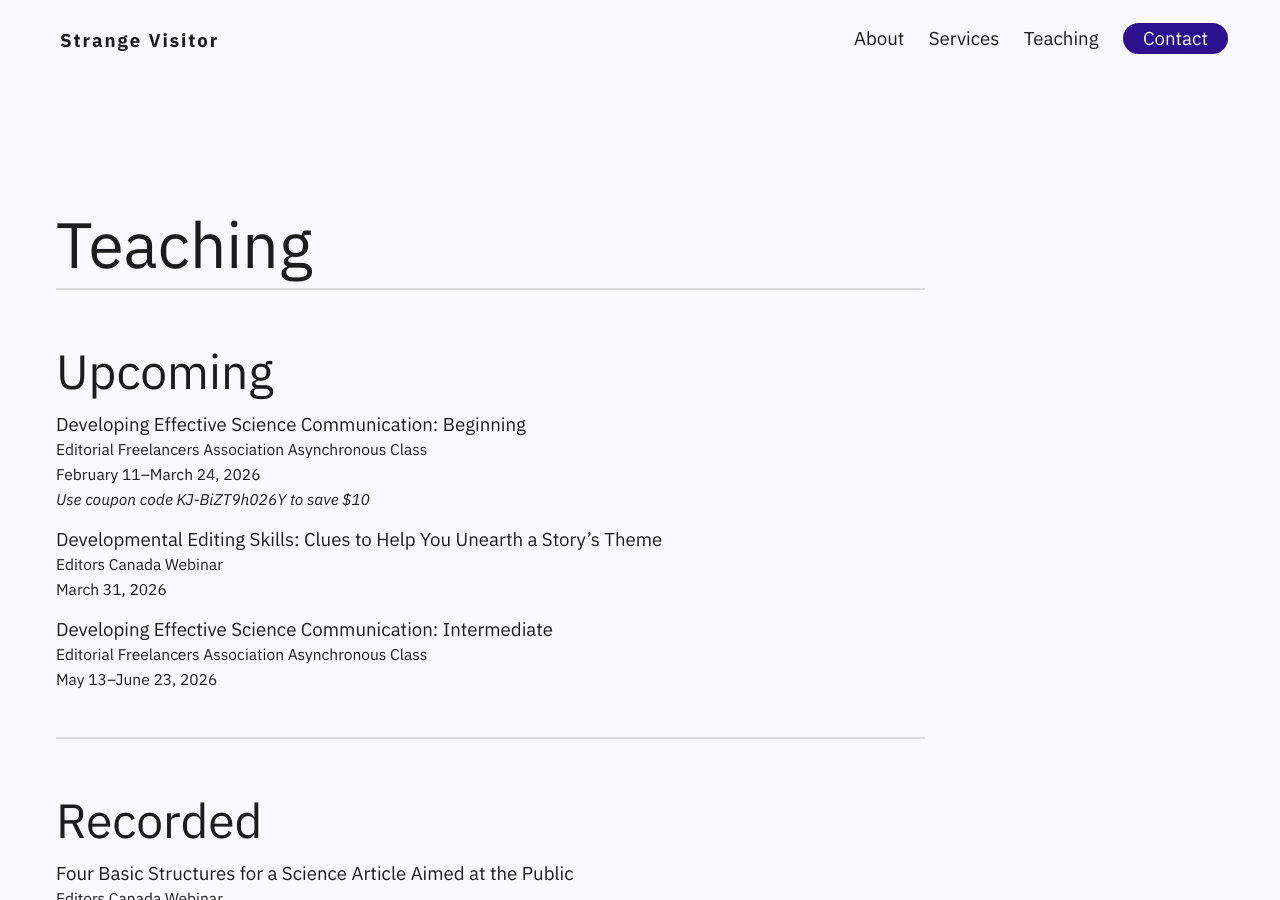
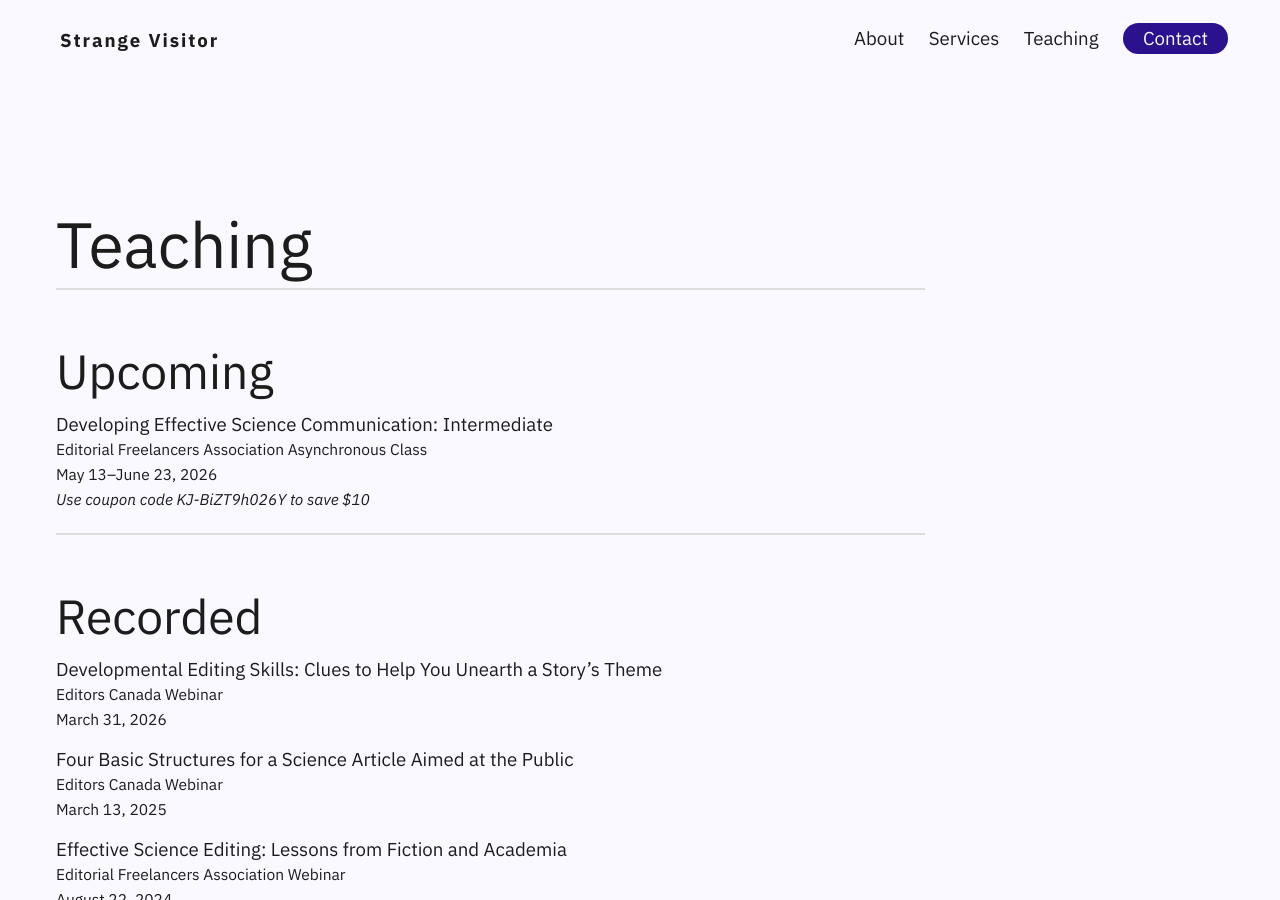
Before and after one commit to kgrimSV/Strange_Visitor, a Jekyll site: the page built from teaching.md, in a window 1280 px wide and 900 px high. Built offline with Jekyll 4.4.1, drawn with Linux system fonts in a browser that asks for light colours; some web fonts are replaced.

Commit message:
Update teaching.md
updated 4/10

```diff
--- a/teaching.md
+++ b/teaching.md
@@ -8,27 +8,21 @@ permalink: /teaching/
 
 ## Upcoming
 
-[Developing Effective Science Communication: Beginning](https://community.the-efa.org/event/effective-science-communication-beginning-sp26)  <br>
-<small>Editorial Freelancers Association Asynchronous Class</small><br>
-<small>February 11–March 24, 2026</small>
-<br>
-<small>*Use coupon code KJ-BiZT9h026Y to save $10*</small>
-<br>
-
-[Developmental Editing Skills: Clues to Help You Unearth a Story’s Theme](https://webinars.editors.ca/upcoming_webinar/developmental-editing-skills-clues-to-help-you-unearth-a-storys-theme/)  <br>
-<small>Editors Canada Webinar</small><br>
-<small>March 31, 2026</small>
-<br>
-
-Developing Effective Science Communication: Intermediate<br>
+[Developing Effective Science Communication: Intermediate](https://community.the-efa.org/events/EventDetails.aspx?id=2051152)<br>
 <small>Editorial Freelancers Association Asynchronous Class</small><br>
 <small>May 13–June 23, 2026</small>
 <br>
+<small>*Use coupon code KJ-BiZT9h026Y to save $10*</small>
 <br>
 
 ---
 
 ## Recorded
+
+[Developmental Editing Skills: Clues to Help You Unearth a Story’s Theme](https://webinars.editors.ca/webinar_recording/developmental-editing-skills-clues-to-help-you-unearth-a-storys-theme/)  <br>
+<small>Editors Canada Webinar</small><br>
+<small>March 31, 2026</small>
+<br>
 
 [Four Basic Structures for a Science Article Aimed at the Public](https://webinars.editors.ca/webinar_recording/four-basic-structures-for-a-science-article-aimed-at-the-general-public/) <br>
 <small>Editors Canada Webinar</small><br>
@@ -45,6 +39,12 @@ Developing Effective Science Communication: Intermediate<br>
 {%- 	include accordion.html
   title = "Past"
   panel = "
+
+Developing Effective Science Communication: Beginning  <br>
+<small>Editorial Freelancers Association Asynchronous Class</small><br>
+<small>February 11–March 24, 2026</small>
+<br>
+<br>
 
 Lessons from the Slush Pile: Advice on Journal Submissions from Editors and Readers<br>
 <small>Charlotte Lit Panel Discussion</small><br>
```
